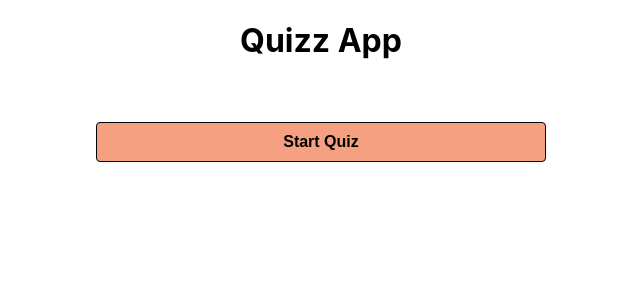
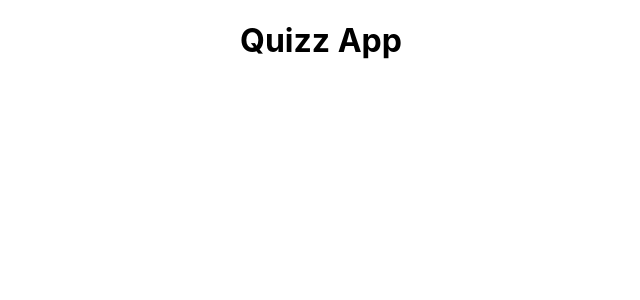
Before and after one commit to iamneo-production/aafbedeffbaddddbbedcfcfdfbedeaaeafdbbc, a React (Create React App) app in the folder reactapp/: page / in a window 1280 px wide. Shown: the top 300 px of the page, without its empty margins (319-959 px from the left). Built offline with nearby package versions, Linux system fonts and the light colour scheme.

Commit message:
Backup Commit

```diff
--- a/reactapp/src/App.js
+++ b/reactapp/src/App.js
@@ -7,9 +7,9 @@ import Button  from './components/UI/Button/Button';
 function App() {
   const [showQuestion ,setShowQuestions] = useState(false);
   const [questionsCorrect, setquestionsCorrect] = useState(0);
-  const [showQuiz, setShowQuiz] = useState(false);
   const [showResults, setShowResults] = useState(false);
   const [card, setCard] = useState(false);
+  const [start, setStart] = useState(true);
   function handleStartQuiz(){
     setShowQuestions(true);
     setShowQuiz(false);
@@ -63,38 +63,7 @@ function App() {
   return (
     <div className="App">
       <h1>Quizz App</h1>
-      {
-        !showQuestion ?
-        (
-          <button className='Startbtn' onClick={handleStartQuiz}>Start Quiz</button>
-        )
-        :
-        showQuiz===false?
-        (
-          <>
-          <div className="container">
-            {questions.map((item) => (
-              <Card
-                key={item.quesId}
-                question={item.ques}
-                correctAnswerMarkUpdate={handleCorrectAnswerMarkUpdate}
-                setCard = {setShowResults}
-                options={item.Options}
-                answer={item.answer}
-              />
-            ))}
-          </div>
-            {showResults && <Button onClick={handleShowResults} className='ResultBtn'>Show Results</Button>}
-          </>
-        )
-        :
-        (
-          <div className='ResultDiv'>
-            <h1 className='ResultText'>You have answered {questionsCorrect} / {questions.length} Correctly</h1>
-            <Button className='Startbtn' onClick={handleStartQuiz}>Start Quiz</Button>
-          </div>
-        )
-      }
+
     </div>
   );
 }
```
